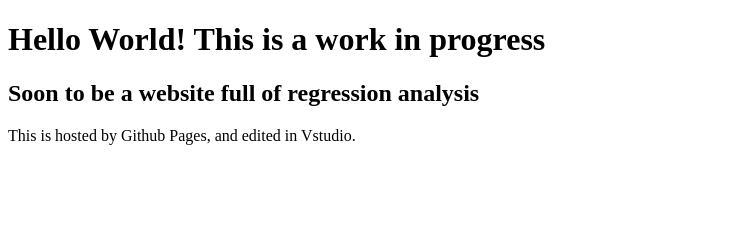
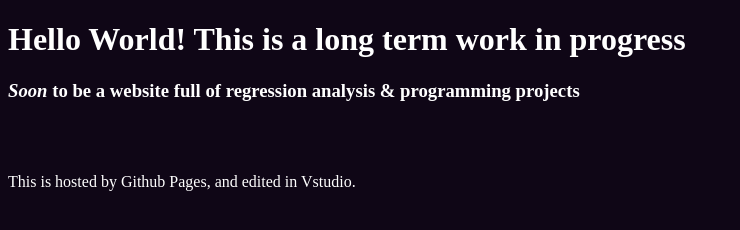
Before and after one commit to DKAce330/DKAce330.github.io, a plain HTML site: page index.html in a window 1280 px wide. Shown: the whole page, without its empty margins (0-740 px from the left). Drawn offline with Linux system fonts and the light colour scheme.

Commit message:
Update index.html

```diff
--- a/index.html
+++ b/index.html
@@ -1,8 +1,12 @@
 <!DOCTYPE html>
 <html>
-    <body>
-        <h1>Hello World! This is a work in progress</h1>
-        <h2>Soon to be a website full of regression analysis</h2>
+    <body bgcolor="#0F0616">
+        <title>Danny Kuffel's Blog</title>
+    <body text="white">
+        <h1>Hello World! This is a long term work in progress</h1>
+        <h3><I>Soon</I> to be a website full of regression analysis &amp; programming projects</h2>
+            <br>
+            <br>
         <p>This is hosted by Github Pages, and edited in Vstudio.</p>
     </body>
 </html>
```
